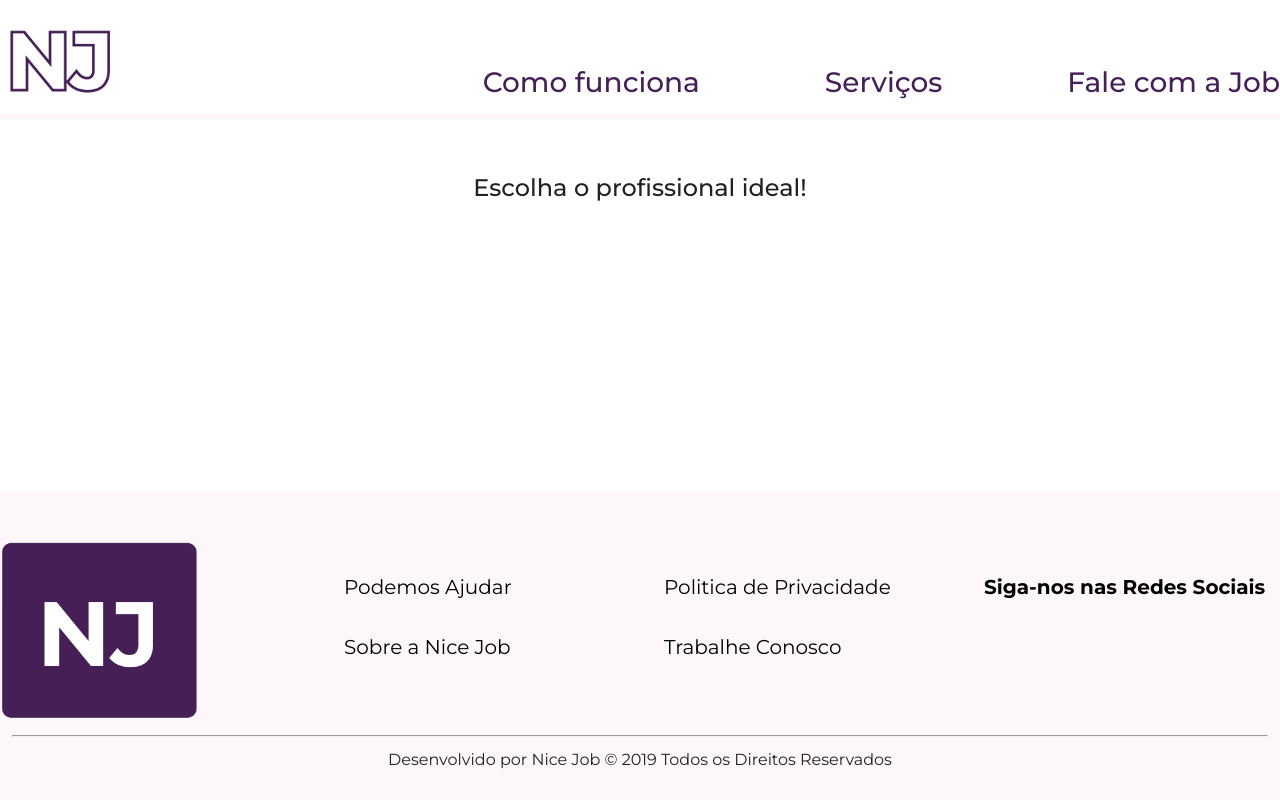
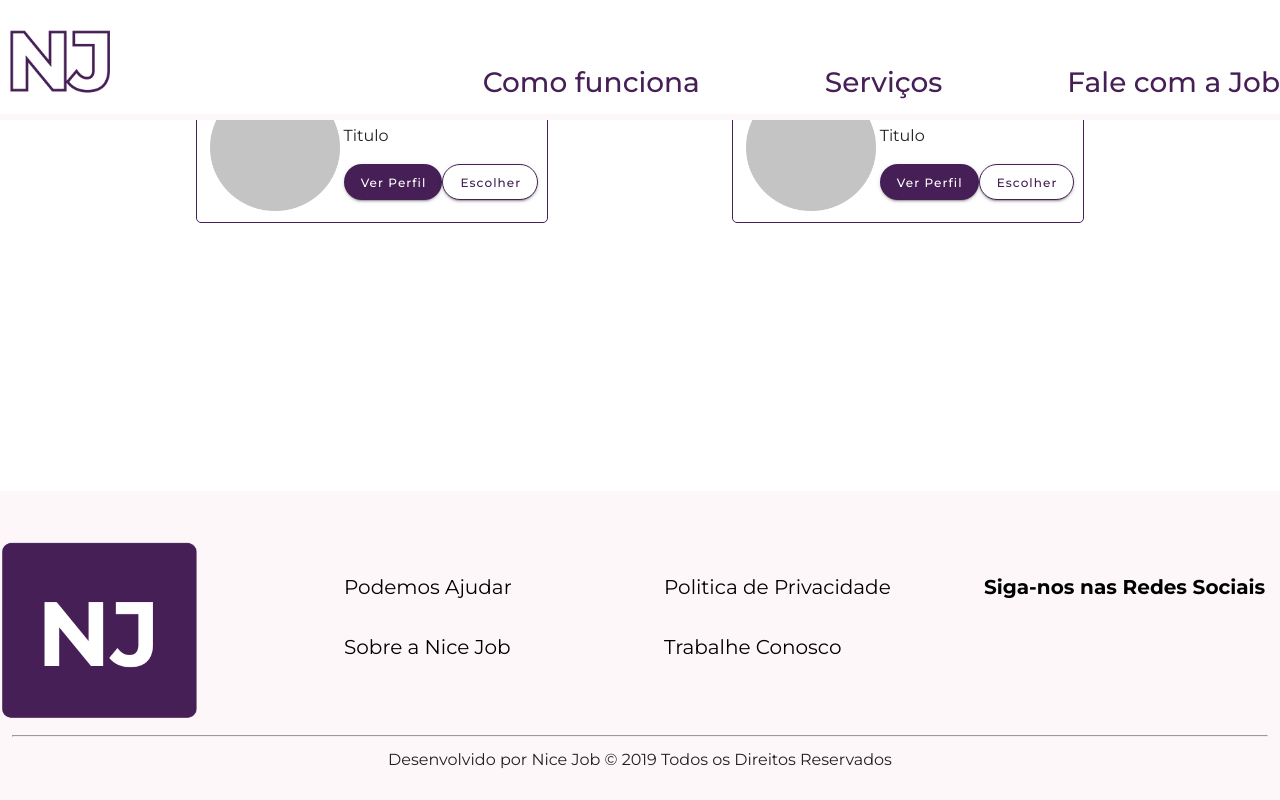
Before and after one commit to febls/nice-job, a Nuxt app: page /localizar in a window 1280 px wide. Built offline with nearby package versions, Linux system fonts and the light colour scheme.

Commit message:
novas paginas

```diff
--- a/assets/scss/app.scss
+++ b/assets/scss/app.scss
@@ -27,7 +27,7 @@ ul {
 }
 
 #default-content {
-  margin-top: 158px;
+  margin-top: 0px;
 }
 
 #entrada {
@@ -233,3 +233,89 @@ border-radius:3px !important !important;
 .r-area {
   margin-left: -45px;
 }
+
+.p-first {
+  display: flex;
+  justify-content: center;
+  justify-content: space-evenly;
+}
+.one-p{
+  display: flex;
+  border: 1px solid #451F55;
+  width: auto;
+  height: 151px;
+  padding: 11px 9px 10px;
+  border-radius: 5px;
+}
+.one-left {
+  margin: 0px 4px;
+}
+
+.p-perfil {
+  background: #451F55 !important;
+  color: #fff !important;
+  text-transform: none !important;
+  border-radius: 22px !important;
+  font-size: 12px !important;
+}
+
+.p-escolher {
+  background: #fff !important;
+  color: #451F55 !important;
+  text-transform: none !important;
+  border-radius: 22px !important;
+  font-size: 12px !important;
+  border: 1px solid;
+}
+
+.two-p {
+  display: flex;
+  border: 1px solid #451F55;
+  width: auto;
+  height: 151px;
+  padding: 11px 9px 10px;
+  border-radius: 5px;
+}
+
+.two-left {
+  margin: 0px 4px;
+}
+
+.cadastro-fornecedor {
+  display: flex;
+  justify-content: center;
+}
+
+.f-cadastro {
+  width: 450px !important;
+}
+
+.img-home {
+  width: 400px;
+  margin-top: 59px;
+
+}
+
+.bt-home {
+  border: 0 !important;
+  color: #FFF !important;
+  border-radius: 60px !important;
+  background-color: #451F55 !important;
+  width: 323px;height: 62px !important;
+  font-size: 29px!important;
+  text-transform: none !important;
+}
+
+.bt-home-2 {
+  border: 0 !important;
+  color: #451F55 !important;
+  border-radius: 60px !important;
+  background-color: #fff !important;
+  width: 323px;height: 62px !important;
+  font-size: 29px!important;
+  text-transform: none !important;
+}
+
+.c-minha-area {
+  margin-top: 70px !important;
+}
--- /dev/null
+++ b/pages/cadastro-fornecedor.vue
@@ -0,0 +1,45 @@
+<template>
+<div>
+
+    <v-container>
+       <center><h1 class="section-title-login">Trabalhe com a Nice Job!</h1></center>
+    <br>
+    <div class="cadastro-fornecedor">
+
+
+        <div class="fornedor-form">
+            <form action="" class="f-cadastro">
+
+                <v-text-field class="label-form" v-model="nome"  label="Nome"></v-text-field>
+                <v-text-field class="label-form" v-model="cpf"  label="CPF"></v-text-field>
+                <v-text-field class="label-form" v-model="email"  label="Email"></v-text-field>
+                <v-text-field class="label-form" v-model="telefone"  label="Telefone"></v-text-field>
+                <p style="font-weight: 500">Localização:</p>
+                <v-text-field class="label-form" v-model="endereco" label="Endereço "></v-text-field>
+                <v-text-field class="label-form" v-model="cidade" label="Cidade"></v-text-field>
+                <v-text-field class="label-form" v-model="cep" label="CEP "></v-text-field>
+                <br>
+                <p style="font-weight: 500">Especialidades:</p>
+                 <v-select v-model="areas" :items="items" attach chips label="Informe quais áreas você trabalha" multiple>
+                </v-select>
+
+
+                <v-btn to="/minha-area" type="submit" style="border: 0; color: #FFF;border-radius: 60px;background-color: #451F55;width: 436px;height: 50px;font-size: 25px!important; text-transform: none;">FINALIZAR</v-btn>
+            </form>
+        </div>
+    </div>
+    </v-container>
+</div>
+</template>
+<script>
+  export default {
+    data: () => ({
+      items: ['Limpeza', 'Pintura', 'Encanamento', 'Eletricista', 'Jardinagem','Reparos']
+
+    })
+  }
+
+  const routes = [
+  { path: '/minha-area' }
+];
+</script>
--- a/pages/cadastro.vue
+++ b/pages/cadastro.vue
@@ -8,7 +8,7 @@
     </div>
 
     <center>
-        <form style="width: 50%;">
+        <form action ="/minha-area" style="width: 50%;">
         <h1 class="section-title-login">Cadastre-se!</h1>
         <br>
         <v-text-field class="label-form" v-model="nome" :error-messages="emailErrors" label="Nome"></v-text-field>
@@ -22,7 +22,7 @@
         </v-row>
 
         <v-text-field type="password" class="label-form" v-model="senha" :error-messages="emailErrors" label="Senha"></v-text-field>
-        <v-btn @click="register" type="submit" style="border: 0; color: #FFF;border-radius: 60px;background-color: #451F55;width: 436px;height: 50px;font-size: 25px!important; text-transform: none;">FINALIZAR</v-btn>
+        <v-btn to="/minha-area"  style="border: 0; color: #FFF;border-radius: 60px;background-color: #451F55;width: 436px;height: 50px;font-size: 25px!important; text-transform: none;">FINALIZAR</v-btn>
 
         </form>
     </center>
@@ -32,7 +32,7 @@
 </template>
 
 <script>
-    const axios = require('axios')
+     const axios = require('axios')
     export default {
         data(){
             return{
@@ -44,7 +44,7 @@
             }
         },
 
-        methods: {
+       methods: {
             register: function(e){
                 const parametros = new URLSearchParams();
                 parametros.append("nome", this.nome);
@@ -57,4 +57,8 @@
             }
         }
     }
+
+    const routes = [
+  { path: '/minha-area' }
+];
 </script>
--- a/pages/index.vue
+++ b/pages/index.vue
@@ -8,12 +8,12 @@
         <v-flex flex md7 xs12 offset-xs1>
           <img src="/images/nice-logo.png" width="120px" alt="logo nice job">
           <h1 style="font-size:40px">A união faz a força, a Job une.</h1>
-          <a href="/login"><v-btn style="border: 0; color: #FFF;border-radius: 60px;background-color: #451F55;width: 323px;height: 62px;font-size: 29px!important; text-transform: none;">Tenho um job!</v-btn></a>
-          <a href="/login"> <v-btn style="border: 0; color: #451F55;border-radius: 60px;background-color: #fff;width: 323px;height: 62px;font-size: 29px!important; text-transform: none;">Quero um job!</v-btn></a>
+          <v-btn to="/login" class="bt-home">Tenho um job!</v-btn>
+         <v-btn to="/login" class="bt-home-2">Quero um job!</v-btn>
         </v-flex>
 
         <v-flex md4 xs12>
-          <img src="/images/iphone.png" width="" alt="utimos servicos">
+          <img src="/images/iphone.png" class="img-home" alt="utimos servicos">
         </v-flex>
 
       </v-layout>
@@ -106,3 +106,11 @@
 
 </div>
 </template>
+
+<script>
+
+
+const routes = [
+  { path: '/login' }
+  ];
+</script>
--- a/pages/localizar.vue
+++ b/pages/localizar.vue
@@ -5,8 +5,31 @@
     </v-container>
 
     <v-container >
-        <v-layout align-center justify-center row fill-height>
-        </v-layout>
+        <div class="p-first">
+            <div class="one-p">
+                <div class="one-left">
+                    <img src="/images/placeholder-p.png" width="130px" alt="">
+                </div>
+                <div class="one-right">
+                    <p>Nome</p>
+                    <p>Titulo</p>
+                    <v-btn class="p-perfil">Ver Perfil</v-btn>
+                    <v-btn class="p-escolher">Escolher</v-btn>
+                </div>
+            </div>
+
+            <div class="two-p">
+                 <div class="two-left">
+                    <img src="/images/placeholder-p.png" width="130px" alt="">
+                </div>
+                <div class="two-right">
+                    <p>Nome</p>
+                    <p>Titulo</p>
+                    <v-btn class="p-perfil">Ver Perfil</v-btn>
+                    <v-btn class="p-escolher">Escolher</v-btn>
+                </div>
+            </div>
+        </div>
     </v-container>
 </div>
 </template>
--- a/pages/login.vue
+++ b/pages/login.vue
@@ -23,13 +23,18 @@
             ></v-text-field>
             <p style=" align-items: left; margin-left: 442px;font-style: italic;">Esqueceu a senha?</p>
 
-            <v-btn @click="click" style="border: 0; color: #FFF;border-radius: 60px;background-color: #451F55;width: 436px;height: 50px;font-size: 25px!important; text-transform: none;">ENTRAR</v-btn>
+            <v-btn  to="/minha-area" style="border: 0; color: #FFF;border-radius: 60px;background-color: #451F55;width: 436px;height: 50px;font-size: 25px!important; text-transform: none;">ENTRAR</v-btn>
             </form>
             <hr style=" width: 50%; margin-top: 17px;">
             <br>
-            <a href="/cadastro"><v-btn style="border: 0; color: #451F55;border-radius: 60px;background-color: #fff;width: 436px;height: 50px;font-size: 25px!important; text-transform: none;">CADASTRE-SE</v-btn></a>
+            <v-btn to="/cadastro" style="border: 0; color: #451F55;border-radius: 60px;background-color: #fff;width: 436px;height: 50px;font-size: 25px!important; text-transform: none;">CADASTRE-SE</v-btn>
         </center>
     </div>
 </v-container>
 
 </template>
+<script>
+  const routes = [
+  { path: '/minha-area' }
+];
+</script>
--- a/pages/minha-area.vue
+++ b/pages/minha-area.vue
@@ -4,7 +4,7 @@
     <h2 class="internal-title">Olá, Felipe</h2>
     </v-container>
 <br>
-<v-container>
+<v-container class="c-minha-area">
   <v-layout row wrap>
     <v-flex md4 xs12>
       <div class="m-left">
```
Also changed, not shown: static/images/placeholder-p.png (added).
